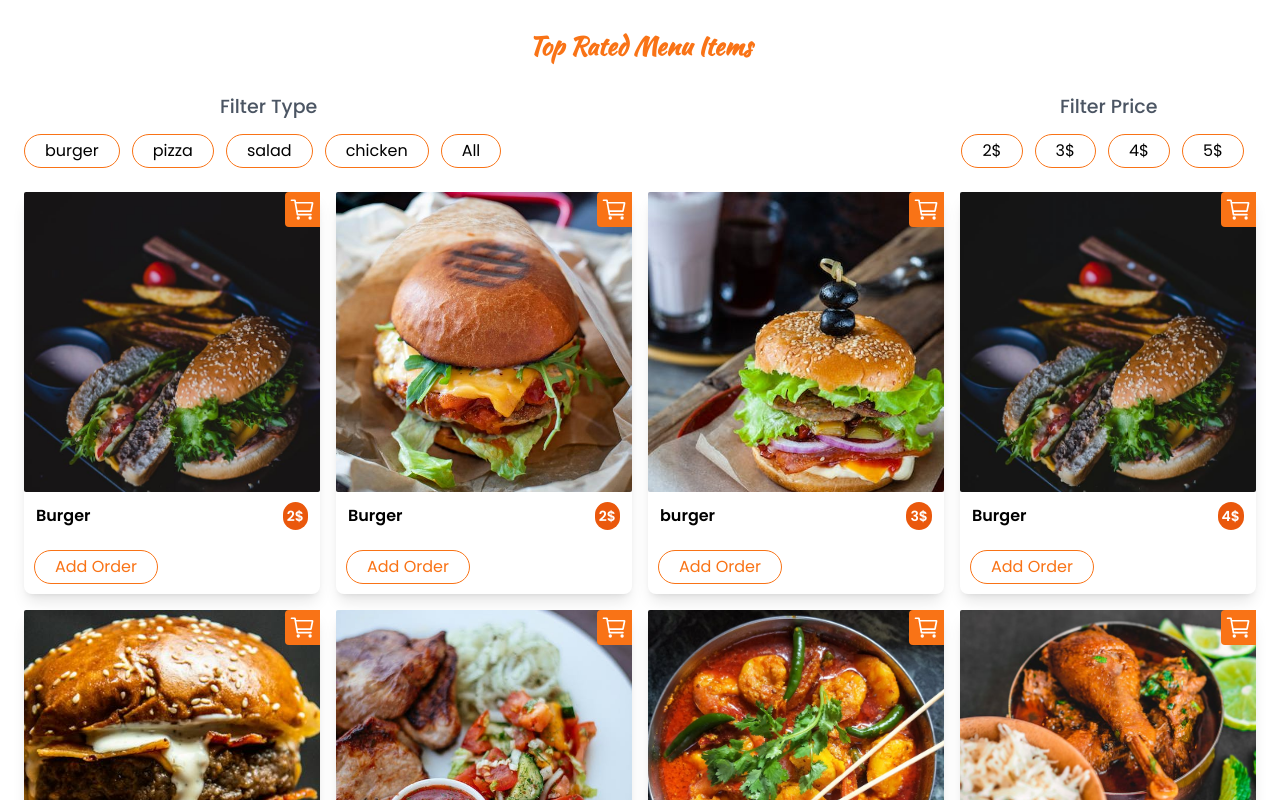
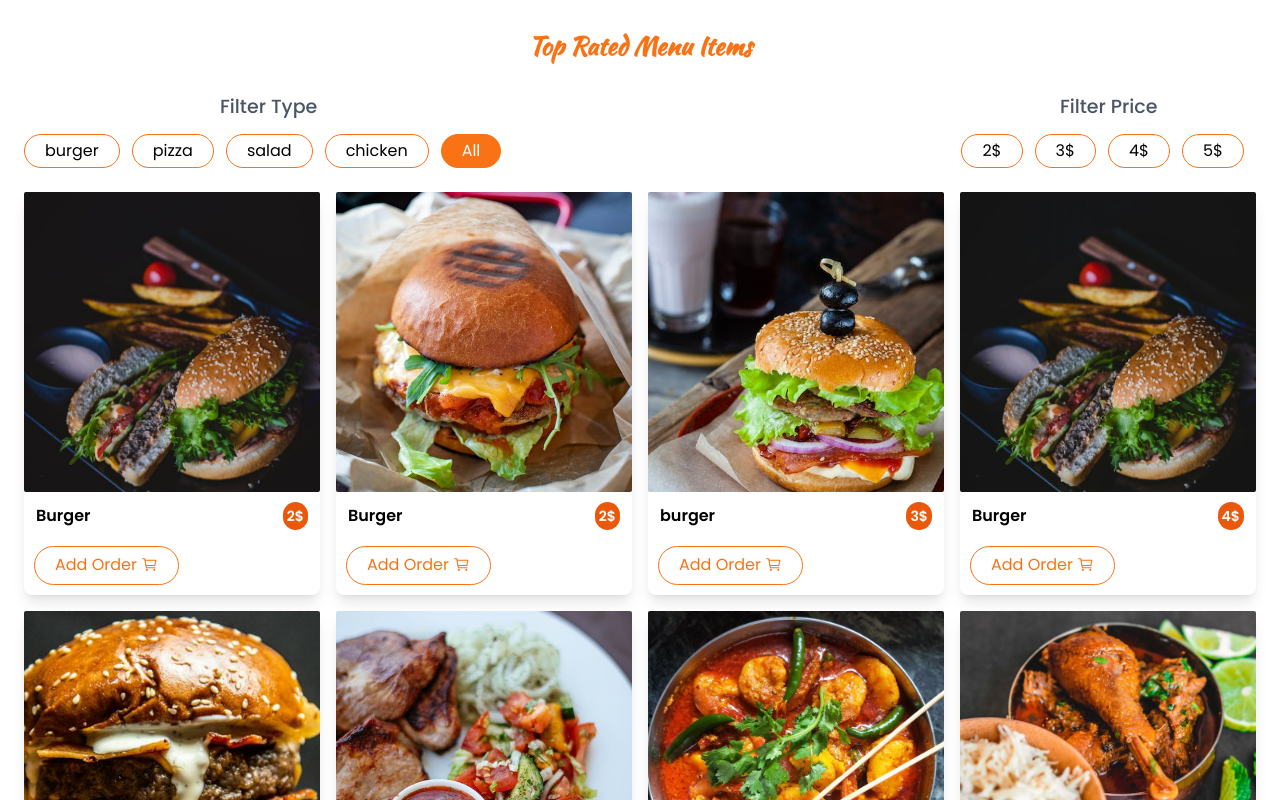
Before and after one commit to HodaNabeil/BestFood, a React (Create React App) app: page / in a window 1280 px wide. Shown: the part 1020-1820 px from the top of the page. Built offline with nearby package versions, Linux system fonts and the light colour scheme; a web font is replaced by a local one.

Commit message:
handlecode

```diff
--- a/src/Page/Services.jsx
+++ b/src/Page/Services.jsx
@@ -8,10 +8,7 @@ import Footer from '../components/Footer';
 import { useDispatch, useSelector } from "react-redux"
 import { useEffect } from 'react';
 import { fetchProducts } from '../rtk/FoodSlices/ProductsFoodSlice';
-import { addOrder } from '../rtk/FoodSlices/OrderFood';
-
-
-
+import CardFood from '../components/CardFood';
 
 
 function Services() {
@@ -44,25 +41,7 @@ function Services() {
             {
               menu.map((food)=> {
                 return (
-                  <div key={food.id} className=' services shadow-lg   rounded-lg rounded-t-lg  relative '>
-                      <ion-icon name="cart-outline"  > </ion-icon>
-                      <img  className=' object-cover max-w-full h-[300px] w-full rounded-sm '
-                        src={food.image} alt={food.name} />
-                        <div className='flex justify-between items-center  p-2 mb-1'>
-                          <p>{food.name}</p>
-                          <p>
-                            <span className="bg-orange-600 rounded-lg text-white p-1 ">
-                              {food.price}$
-                            </span>
-                          </p>
-                        </div>
-                        <button
-                        onClick={()=> {dispatch(addOrder(food))}}
-                          className="  text-[#f97316] m-[10px] border-[#f97316]
-                          hover:text-[#fff] hover:bg-[#f97316]  transition duration-300">
-                          Add Order
-                        </button>
-                  </div>
+                  <CardFood food={food} key={food.id}/>
                 )
             })
           }
--- /dev/null
+++ b/src/components/CardFood.jsx
@@ -0,0 +1,44 @@
+import { useState } from "react"
+import { addOrder } from "../rtk/FoodSlices/OrderFood"
+import { useDispatch } from "react-redux";
+
+
+function CardFood({food}) {
+  const [addCard, setAddCard] = useState(null);
+
+  const dispatch = useDispatch();
+  return (
+    <div
+    className=' shadow-lg  rounded-lg rounded-t-lg  relative '>
+
+    <img  src={food.image}
+    className=' object-cover max-w-full h-[300px] w-full rounded-sm  '
+    alt={food.name} />
+    <div className='flex font-bold m-1  justify-between items-center  p-2 mb-1'>
+      <p>{food.name}</p>
+      <p>
+        <span
+          className="bg-orange-600 text-sm rounded-[50px] text-white p-1 ">
+          {food.price}$
+        </span>
+      </p>
+    </div>
+    <button
+    onClick={()=> {
+      dispatch(addOrder(food))
+      setAddCard(food.id)
+    }
+
+    }
+    className={` flex items-center  text-[#f97316] m-[10px] border-[#f97316]
+
+    transition duration-300
+    ${addCard  === food.id ? " bg-[#f97316] text-[#fff] " : ' '}`}>
+        Add Order
+      <span className=" ml-1 pt-[5px]  inline-block  icon-card "><ion-icon name="cart-outline"   > </ion-icon></span>
+    </button>
+</div>
+  )
+}
+
+export default CardFood
--- a/src/components/FilterMenu.jsx
+++ b/src/components/FilterMenu.jsx
@@ -3,6 +3,7 @@ import { useDispatch, useSelector } from "react-redux"
 
 import { addOrder } from "../rtk/FoodSlices/OrderFood";
 import { fetchProducts } from "../rtk/FoodSlices/ProductsFoodSlice";
+import CardFood from "./CardFood";
 
 function FilterMenu() {
   const menu = useSelector((state) => state.allProducts.products);
@@ -17,9 +18,14 @@ function FilterMenu() {
   const [filteredMenu, setFilteredMenu] = useState(menu);
   const [selectedType, setSelectedType] = useState("All");
   const [selectedPrice, setSelectedPrice] = useState(null);
+  const [activeLikeType,setactiveLinkeType] =useState('All');
+  const [activeLinkePrice, setActiveLinkPrice] =useState(null)
+
+
 
   const productType = ["burger", "pizza", "salad", 'chicken' ,"All"];
   const priceRange = [2, 3, 4, 5];
+
 
   useEffect(() => {
     setFilteredMenu(menu);
@@ -39,6 +45,19 @@ function FilterMenu() {
     setFilteredMenu(filtered);
   };
 
+  const handleLinketype = (type) =>{
+    filterType(type)
+    setactiveLinkeType(type)
+    setActiveLinkPrice(null)
+  }
+
+  const handleLinkePrice =(price) => {
+    filterPrice(price)
+    setActiveLinkPrice(price)
+    setactiveLinkeType(null)
+  }
+
+
   if (status === 'loading') {
     return <div>Loading...</div>;
   }
@@ -53,15 +72,21 @@ function FilterMenu() {
             text-[25px] md:[35px] font-bold font_2'>Top Rated Menu Items</h2>
             <div className="flex  flex-col lg:flex-row  justify-between items-center ">
                 <div className="flex flex-col ">
-                    <h3 className='  text-center  text-[19px] font-medium  text-gray-600 p-3'>Filter Type</h3>
+                    <h3
+                      className='  text-center  text-[19px] font-medium  text-gray-600 p-3'>
+                      Filter Type
+                    </h3>
                   <div className="   flex justify-start items-center   flex-wrap  ">
                     {
                       productType.map((protype) => (
                       <div key={protype}>
                       <button
-                        onClick={()=> {filterType(protype)}}
-                        className='   mr-[12px] border-[#f97316] hover:bg-[#f97316]
-                        transition duration-300  hover:text-white  mb-2'>
+                        onClick={()=> {
+                          handleLinketype(protype)
+                        }}
+                        className={`  mr-[12px] border-[#f97316]
+                        transition duration-300   mb-2
+                        ${activeLikeType === protype  ? " text-[#fff] bg-[#f97316]  " : ' '}`}>
                         {protype}
                       </button>
                       </div>
@@ -77,9 +102,13 @@ function FilterMenu() {
                     <div className=" flex justify-start items-center   flex-wrap ">
                         {
                           priceRange.map((price)=> (
-                            <button key={price}  onClick={()=> { filterPrice(price)}}
-                            className=' mr-[12px] border-[#f97316] hover:bg-[#f97316]
-                            transition duration-300  hover:text-white  mb-2'>{price}$ </button>
+                            <button key={price}
+                              onClick={()=> {
+                                handleLinkePrice(price)
+                                }}
+                            className={` mr-[12px] border-[#f97316]
+                            transition duration-300   mb-2
+                            ${activeLinkePrice === price ? "bg-[#f97316] text-white" : ' '}`}>{price}$ </button>
                           ))
                         }
                     </div>
@@ -92,31 +121,10 @@ function FilterMenu() {
                 gap-4  md:gap-4  w-full  md:grid-cols-3
                 lg:grid-cols-4 my-4  '>
           {
-            filteredMenu.map((foot)=> {
+            filteredMenu.map((food)=> {
               return (
-                <div key={foot.id}
-                    className=' shadow-lg  rounded-lg rounded-t-lg  relative '>
-                  <ion-icon name="cart-outline"  > </ion-icon>
-                    <img  src={foot.image}
-                    className=' object-cover max-w-full h-[300px] w-full rounded-sm '
-                    alt={foot.name} />
-                    <div className='flex font-bold m-1  justify-between items-center  p-2 mb-1'>
-                      <p>{foot.name}</p>
-                      <p>
-                        <span
-                          className="bg-orange-600 text-sm rounded-[50px] text-white p-1 ">
-                          {foot.price}$
-                        </span>
-                      </p>
-                    </div>
-                    <button
-                    onClick={()=> {dispatch(addOrder(foot))}}
-                    className="  text-[#f97316] m-[10px] border-[#f97316]
-                    hover:text-[#fff] hover:bg-[#f97316]
-                    transition duration-300">
-                        Add Order
-                    </button>
-                </div>
+                <CardFood   food={food} key={food.id}
+                />
               )
             })
           }
--- a/src/components/Logo.jsx
+++ b/src/components/Logo.jsx
@@ -3,7 +3,8 @@ import {Link} from 'react-router-dom'
 
 function Logo() {
   return (
-    <Link to={'/home'} className='  font_2 top-[10px] text-[22px]   md:text-[30px] md:top-[50px]   lg:text-4xl  px-2'>
+    <Link to={'/home'} className='  font_2 top-[10px] text-[22px]   md:text-[30px] md:top-[50px]
+         lg:text-4xl  px-2'>
         Best <span className='  font_2 font-bold '> Eats</span>
     </Link>
   )
--- a/src/index.css
+++ b/src/index.css
@@ -3,6 +3,10 @@
 
 
   @import url('https://fonts.googleapis.com/css2?family=Kaushan+Script&family=Montserrat:wght@400;500;600&family=Nunito:ital,wght@0,400;0,500;1,600&family=Poppins:wght@200;300;400;500;600&family=Roboto:wght@300;400;500&family=Rubik+Bubbles&family=Rubik:wght@400;500;600&family=Saira+Extra+Condensed:wght@300;400&display=swap');
+
+
+
+
 
 
 @tailwind base;
@@ -55,16 +59,10 @@ ion-icon {
 }
 /*  Icon ServicesPange and FilterMenu Commponent */
 
-.services  > ion-icon  , .filetermenu  ion-icon {
-  position: absolute;
-  top: 0;
-  right: 0;
-  padding: 4px;
-  border-top-left-radius: 4px;
-  background-color:#f97316;
-  color: #fff;
-  border-top-left-radius: 4px;
-  border-bottom-left-radius: 4px;
+
+.icon-card  ion-icon {
+  font-size: 17px;
+
 }
 /* Input Footer  */
 .input_footer  ion-icon {
--- a/src/rtk/FoodSlices/OrderFood.js
+++ b/src/rtk/FoodSlices/OrderFood.js
@@ -16,7 +16,7 @@ export const  OrderSlice = createSlice({
       }
     },
     deleteOrder : (state, action ) => {
-      return  state.filter ((order => order.id !== action.payload.id))
+      return  state.filter ((product => product.id !== action.payload.id))
     },
     clear: (state, action) => {
         return []
```
Also changed, not shown: src/Page/MenuOrder.jsx (+10 -2 lines), src/rtk/FoodSlices/ProductsFoodSlice.js (line endings or trailing spaces), 1 other file (tests, documents, lock files or other folders).
